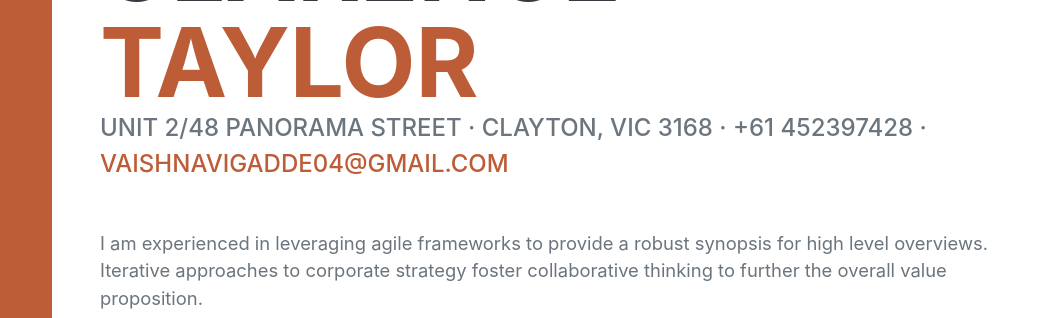
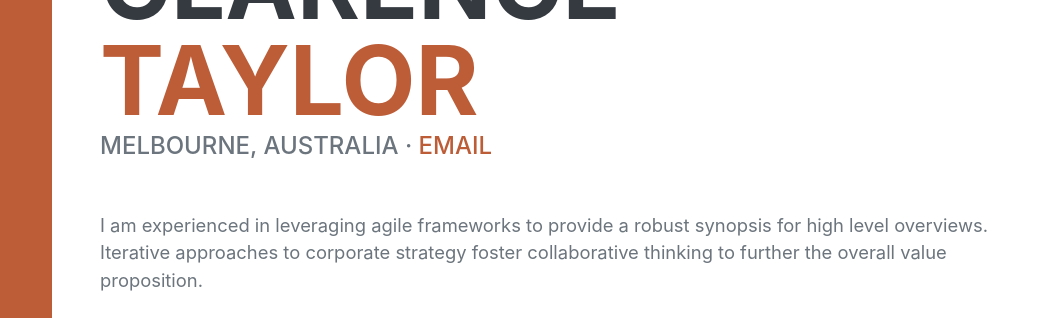
Before and after one commit to VaishnaviGadde04/VaishnaviGadde04.github.io, a plain HTML site: page index.html in a window 1280 px wide. Shown: the part 233-551 px from the top of the page, 220-1280 px from the left. Drawn offline with nearby package versions, Linux system fonts and the light colour scheme; a web font is replaced by a local one.

Commit message:
Initial Commit

```diff
--- a/index.html
+++ b/index.html
@@ -44,8 +44,8 @@
                         <span class="text-primary">Taylor</span>
                     </h1>
                     <div class="subheading mb-5">
-                        UNIT 2/48 PANORAMA STREET · CLAYTON, VIC 3168 · +61 452397428 ·
-                        <a href="mailto:name@email.com">vaishnavigadde04@gmail.com</a>
+                        Melbourne, Australia ·
+                        <a href="mailto:vaishnavigadde04@gmail">Email</a>
                     </div>
                     <p class="lead mb-5">I am experienced in leveraging agile frameworks to provide a robust synopsis for high level overviews. Iterative approaches to corporate strategy foster collaborative thinking to further the overall value proposition.</p>
                     <div class="social-icons">
```
